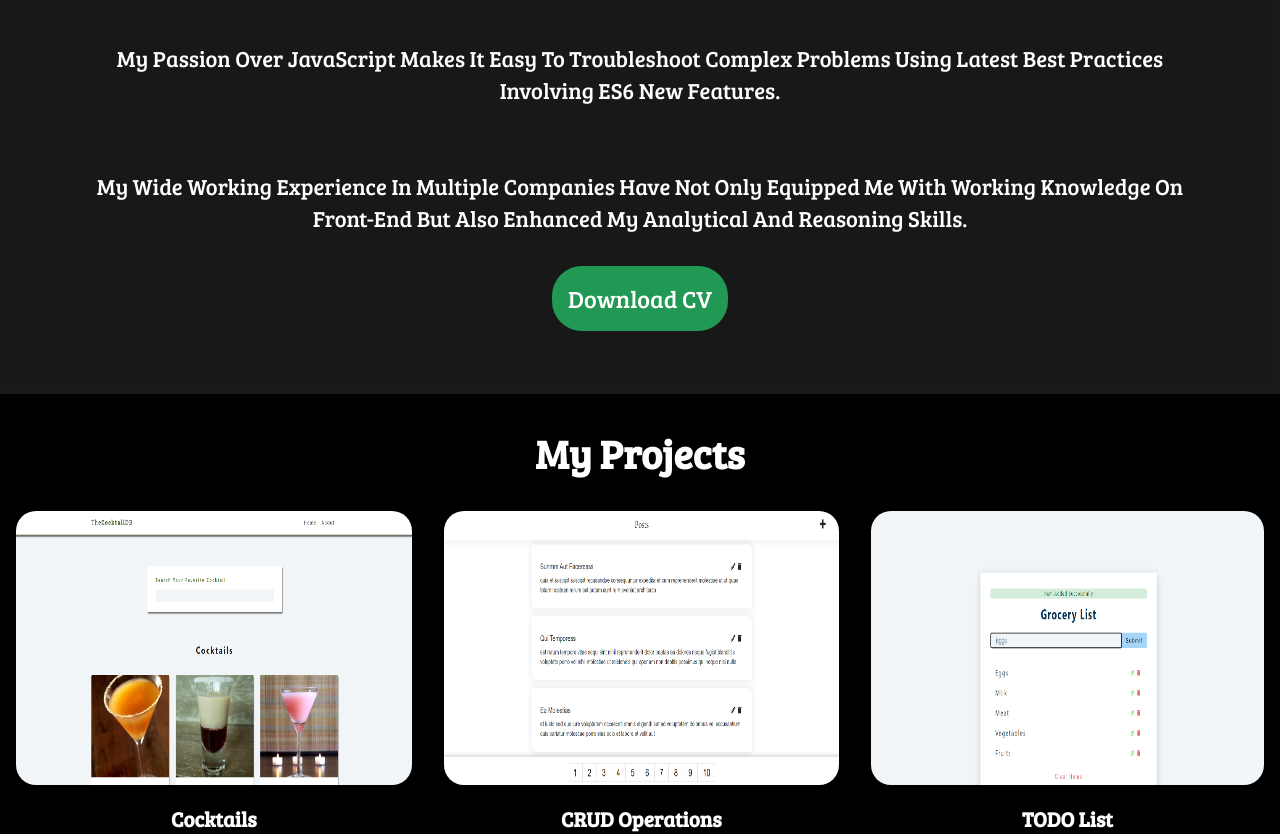
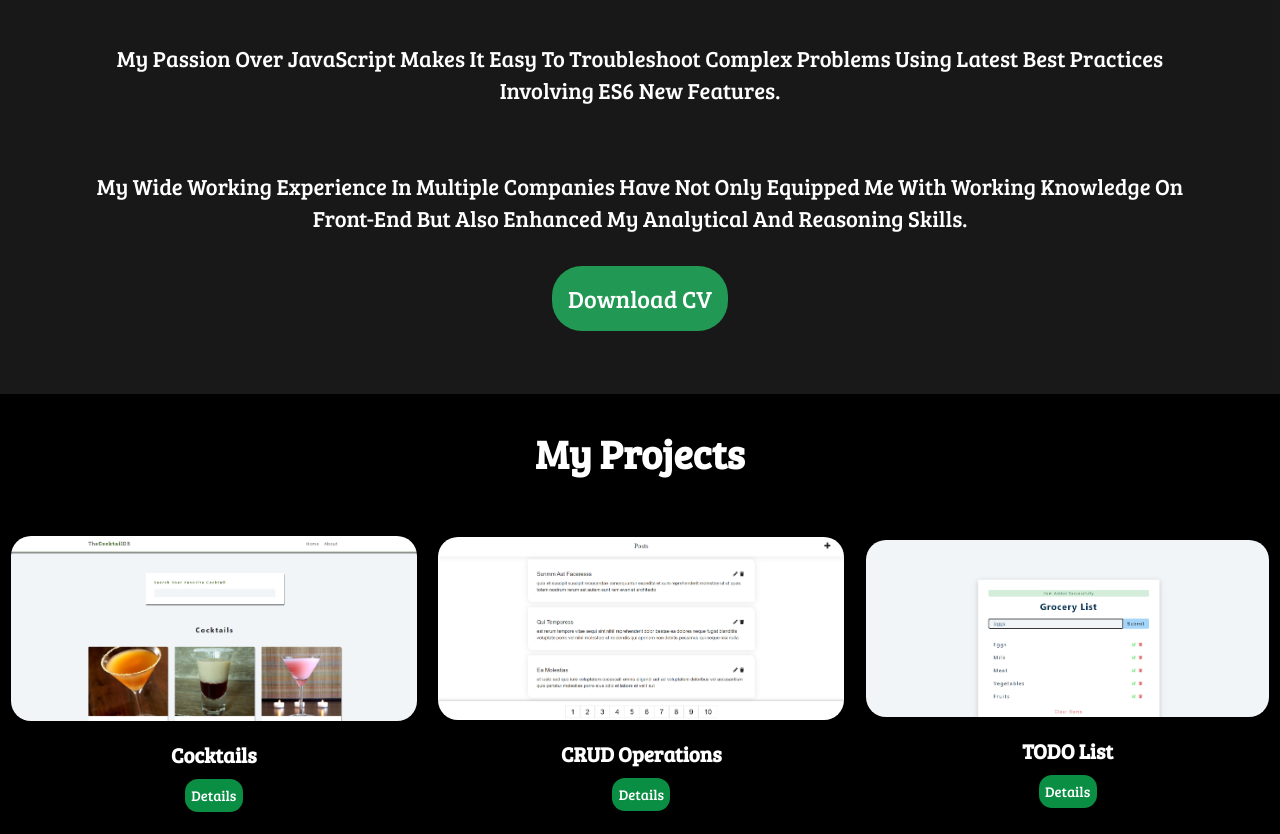
Before and after one commit to rockieroshan/portfolio, a React (Create React App) app: page / in a window 1280 px wide. Shown: the part 890-1724 px from the top of the page. Built offline with nearby package versions, Linux system fonts and the light colour scheme.

Commit message:
feat added scroll

```diff
--- a/src/App.css
+++ b/src/App.css
@@ -88,4 +88,10 @@
 *{
   padding: 0;
   margin: 0;
+  overflow-x: hidden;
+
+
 }
+.x-scroll-disabled {
+	overflow-x: hidden;
+}
--- a/src/components/About.js
+++ b/src/components/About.js
@@ -3,8 +3,9 @@
 import resume from '../documents/Niranjan-Resume.pdf'
 
 const About = () => {
+
+
   return (
-
     <section className='about'>
       <h1>about me</h1>
       <p>Meticulous Front end developer with experience and passion for responsive website design and a firm believer in the mobile-first approach.</p>
--- a/src/components/Home.js
+++ b/src/components/Home.js
@@ -2,6 +2,7 @@
 import './Home.css'
 const Home = () => {
   return (
+
     <section className='home'>
       <div className="home-info">
 
--- a/src/components/Navbar.css
+++ b/src/components/Navbar.css
@@ -4,6 +4,7 @@
   display: flex;
   align-items: center;
   width: 100%;
+  overflow: hidden;
 }
 
 .navbar::before {
@@ -24,22 +25,30 @@
 
 .navbar-list {
   display: flex;
-
+  overflow: hidden;
   color: white;
   font-family: "Bree Serif", serif;
   font-size: 1.5rem;
   list-style: none;
 }
+
+.navbar li{
+  margin:0.8rem;
+  padding: 0.4rem;
+}
+
 .navbar a {
-  padding: 0.5rem;
-  margin: 0.3rem;
+  padding: 0.2rem;
+   margin: 0.3rem;
   border-radius: 11px;
   text-transform: capitalize;
   transition: 0.3s;
+
 }
 .navbar a:hover,
 .navbar a:focus {
   background: rgb(10 142 67);
   color: black;
   cursor: pointer;
+
 }
--- a/src/components/Navbar.js
+++ b/src/components/Navbar.js
@@ -3,23 +3,29 @@
 import "./Navbar.css"
 
 const Navbar = () => {
+
+
+
   return (
-    <navbar className="navbar">
-        <div className="logo">
+    <navbar className="navbar" >
+        <div className="logo" >
       <img src={logo} alt="MyLogo" />
 </div>
       <ul className="navbar-list">
         <li>
-          <a href>home</a>
+
+
+          <a href onClick={() => window.scrollTo(0, 0,'smooth')}>home</a>
+
         </li>
         <li>
-          <a href>about</a>
+          <a href onClick={() => window.scrollTo(0, 660,'smooth')}>about</a>
         </li>
         <li>
-          <a href>projects</a>
+          <a href onClick={() => window.scrollTo(0, 1270,'smooth')}>projects</a>
         </li>
         <li>
-          <a href>contact</a>
+          <a href onClick={() => window.scrollTo(0, 1500,'smooth')} >contact</a>
         </li>
       </ul>
 
--- a/src/components/Project.css
+++ b/src/components/Project.css
@@ -4,7 +4,7 @@
 .projects {
     position: relative;
     background: black;
-    height: 33rem;
+    height: 34rem;
 }
 
 .projects h1{
@@ -14,7 +14,7 @@
     text-transform: capitalize;
     padding-top: 2rem;
     text-align: center;
-    margin-bottom: 15px;
+    margin-bottom: 3.5rem;
 }
 
 .projects h3{
@@ -26,37 +26,25 @@
 
 .project-list{
     display: flex;
-    width: 100vw;
+    /* width: 100vw; */
+    /* margin:1rem; */
+    line-height: 2.5rem;
+    text-align: center;
+
 }
 .projects img {
-    width: 100%;
-    height: 100%;
+    width: 95%;
+    /* height: 70%; */
     border-radius: 20px
 }
 
-.project-one{
-    line-height: 2.5rem;
-    margin: 1rem;
-    text-align: center;
+.project-one , .project-two , .project-three{
+  margin: auto;
+
 
 
 }
-.project-two{
 
-    line-height: 2.5rem;
-    margin: 1rem;
-    text-align: center;
-
-
-}
-.project-three{
-
-    line-height: 2.5rem;
-    margin: 1rem;
-    text-align: center;
-
-
-}
 
 .projects a {
     text-decoration: none;
```
